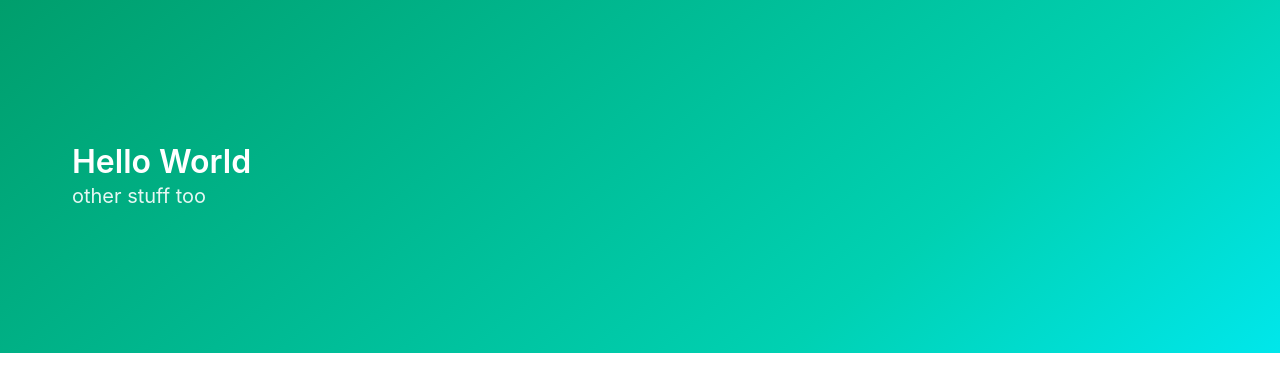
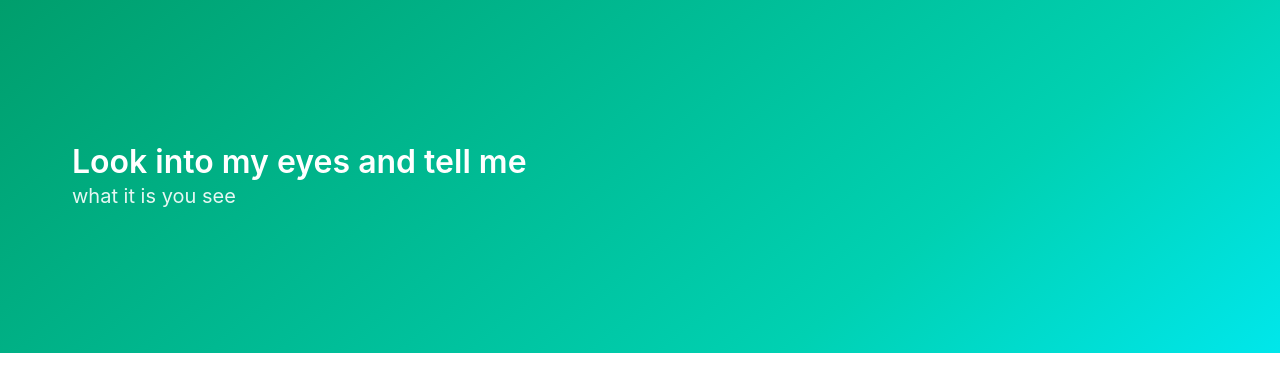
Before and after one commit to DRodriguez88/startnow-ops200-deliver-it-well, a website: page public/index.html in a window 1280 px wide. Drawn offline with nearby package versions, Linux system fonts and the light colour scheme.

Commit message:
test commit

```diff
--- a/public/index.html
+++ b/public/index.html
@@ -12,8 +12,8 @@
 <section class="hero is-medium is-primary is-bold">
   <div class="hero-body">
     <div class="container">
-      <h1 class="title">Hello World</h1>
-      <h2 class="subtitle">other stuff too</h2>
+      <h1 class="title">Look into my eyes and tell me</h1>
+      <h2 class="subtitle">what it is you see</h2>
     </div>
   </div>
 </section>
```
Also changed, not shown: tests/server.spec.js (+2 -2 lines).
